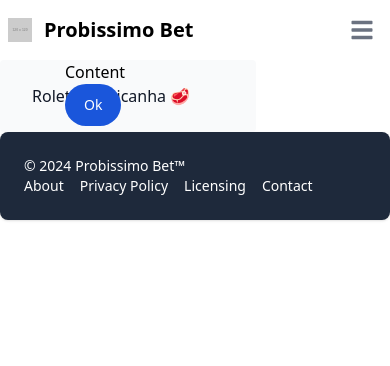
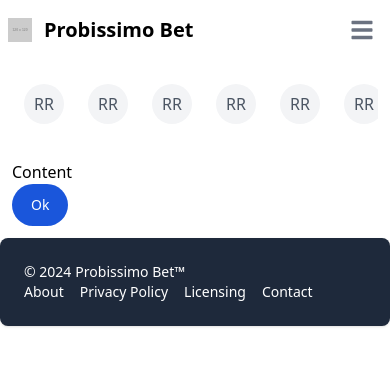
Before and after one commit to Rei-Nicolau-o-Grande/React-Probrissimo-Bet-Client, a React (Vite) app: page / in a window 390 px wide. Shown: the top 366 px of the page. Built offline with nearby package versions, Linux system fonts and the light colour scheme.

Commit message:
:ok_hand: add nav mobile.

```diff
--- /dev/null
+++ b/src/components/mobile/nav-mobile.jsx
@@ -0,0 +1,34 @@
+import { Avatar } from "flowbite-react";
+
+function NavMobile() {
+    return (
+        <>
+            <div className="py-3 px-3">
+                <Avatar placeholderInitials="RR" rounded/>
+            </div>
+            <div className="py-3 px-3">
+                <Avatar placeholderInitials="RR" rounded/>
+            </div>
+            <div className="py-3 px-3">
+                <Avatar placeholderInitials="RR" rounded/>
+            </div>
+            <div className="py-3 px-3">
+                <Avatar placeholderInitials="RR" rounded/>
+            </div>
+            <div className="py-3 px-3">
+                <Avatar placeholderInitials="RR" rounded/>
+            </div>
+            <div className="py-3 px-3">
+                <Avatar placeholderInitials="RR" rounded/>
+            </div>
+            <div className="py-3 px-3">
+                <Avatar placeholderInitials="RR" rounded/>
+            </div>
+            <div className="py-3 px-3">
+                <Avatar placeholderInitials="RR" rounded/>
+            </div>
+        </>
+    )
+}
+
+export default NavMobile;
--- a/src/components/nav/Nav.jsx
+++ b/src/components/nav/Nav.jsx
@@ -1,15 +1,10 @@
-import { Button, Drawer, Sidebar, TextInput } from "flowbite-react";
-import { useState } from "react";
+import { Sidebar } from "flowbite-react";
 
 function Nav() {
 
-    const [isOpen, setIsOpen] = useState(true);
-
-    const handleClose = () => setIsOpen(false);
-
   return (
       <>
-          <Sidebar aria-label="Sidebar with multi-level dropdown example">
+          <Sidebar aria-label="Sidebar with multi-level dropdown example" className="py-3 px-3">
               <Sidebar.Items>
                   <Sidebar.ItemGroup>
                       <Sidebar.Item href="#">
--- a/src/pages/home/Home.jsx
+++ b/src/pages/home/Home.jsx
@@ -2,20 +2,27 @@
 import Nav from "../../components/nav/Nav.jsx";
 import Content from "../../components/content/Content.jsx";
 import Footer from "../../components/footer/Footer.jsx";
+import NavMobile from "../../components/mobile/nav-mobile.jsx";
 
 function Home() {
     return (
-        <div>
+        <>
             <header>
                 <Header/>
             </header>
 
             <div className="grid grid-cols-12">
-                <nav className="col-span-2">
+                <nav className="col-span-2 hidden 2xl:block py-3 px-3">
                     <Nav/>
                 </nav>
 
-                <section className="col-span-8">
+                <div className="col-span-12 block 2xl:hidden py-3 px-3">
+                    <div className="overflow-x-auto flex flex-row">
+                        <NavMobile/>
+                    </div>
+                </div>
+
+                <section className="col-span-12 md:col-span-8 py-3 px-3">
                     <Content/>
                 </section>
             </div>
@@ -23,7 +30,7 @@
             <footer>
                 <Footer/>
             </footer>
-        </div>
+        </>
     )
 }
 
```
